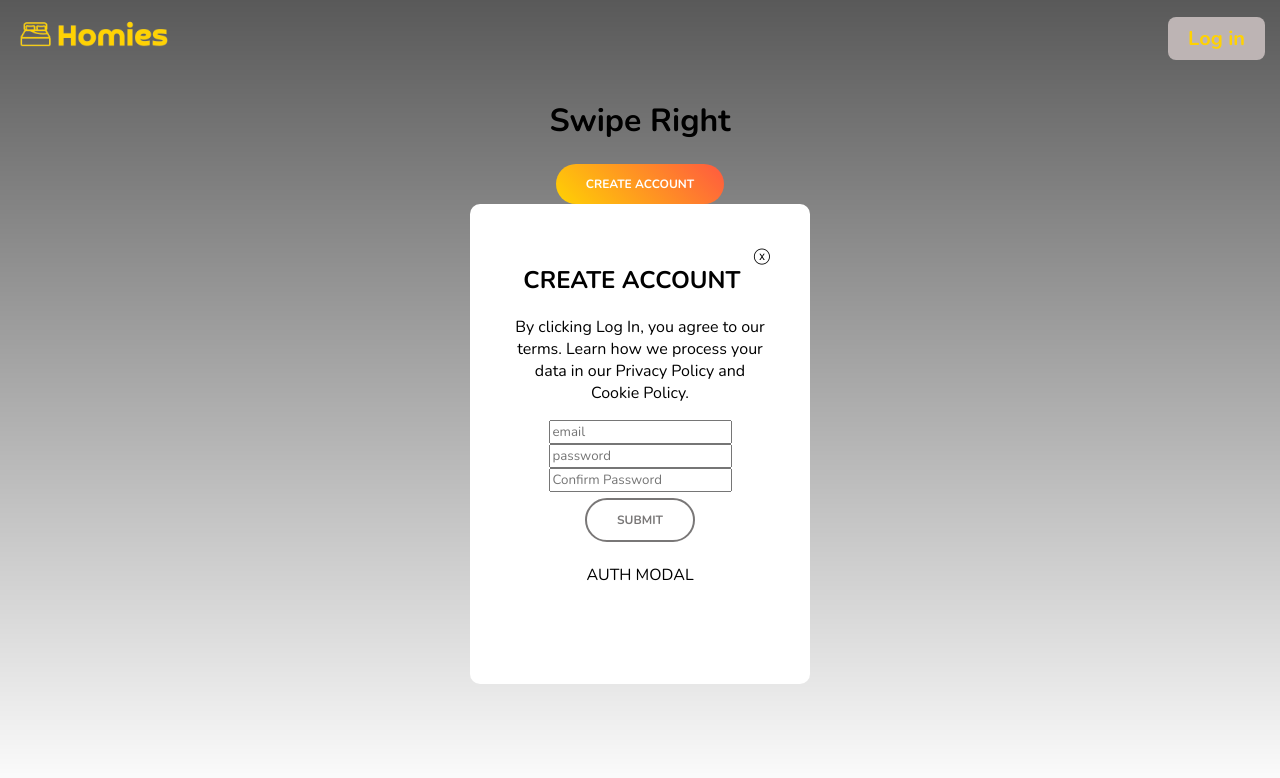
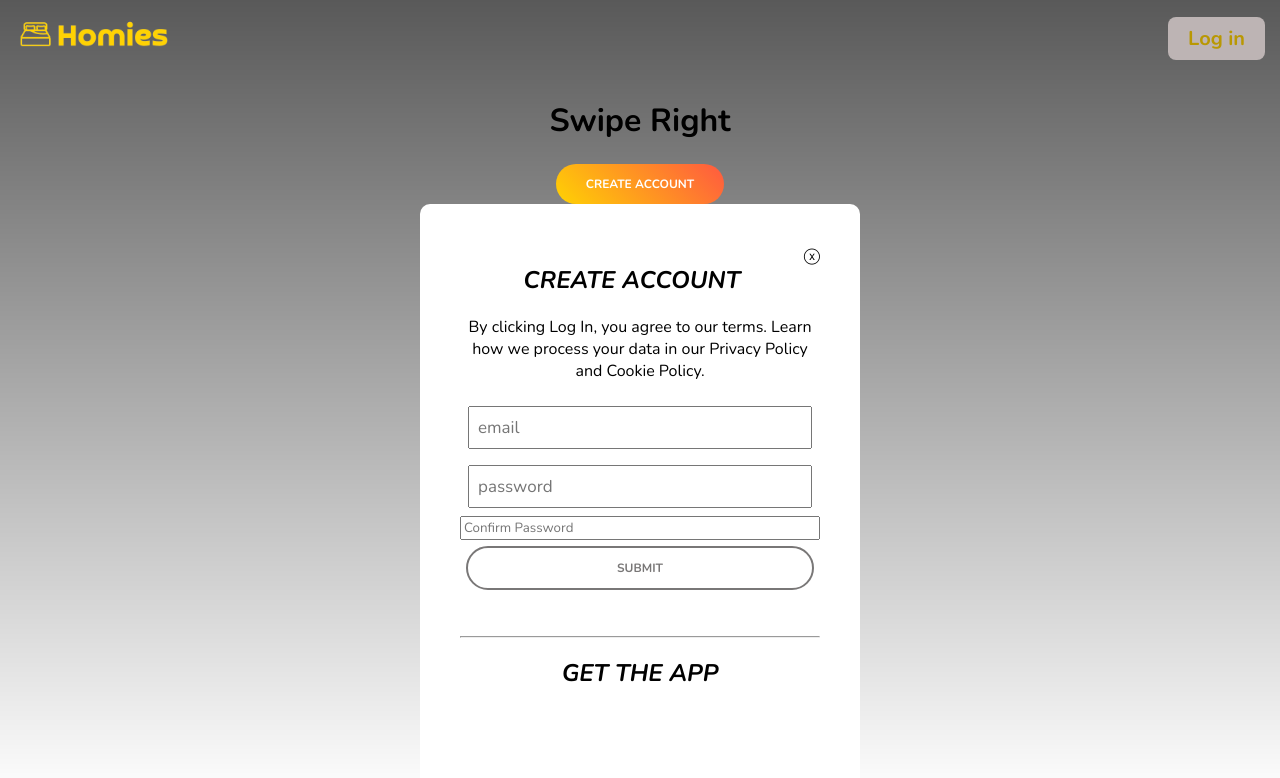
Before and after one commit to somunachima/homies, a React (Create React App) app: page / in a window 1280 px wide. Both pictures are taken after a click on the button "Log in". Shown: the top 778 px of the page. Built offline with nearby package versions, Linux system fonts and the light colour scheme; the HTML template or start-up script is replaced by a standard one.

Commit message:
add error messages for the form

```diff
--- a/src/components/AuthModal.js
+++ b/src/components/AuthModal.js
@@ -9,15 +9,25 @@ const AuthModal = ({ setShowModal }) => {
 
   console.log(email, password, confirmPassword)
 
+  const isSignUp = true
+
   const handleClick = () => {
     setShowModal(false)
   }
 
   const handleSubmit = (e) => {
       e.preventDefault()
+      try {
+        if( isSignUp && ( password !== confirmPassword )) {
+            setError("Passwords need to match!")
+        }
+        console.log("make a post request to our database")
+
+      } catch (error) {
+          console.log(error)
+      }
   }
 
-  const isSignUp = true
 
   return (
       <div className="auth-modal">
@@ -56,8 +66,9 @@ const AuthModal = ({ setShowModal }) => {
           <p>{error}</p>
 
         </form>
+        <hr/>
+        <h2>GET THE APP</h2>
 
-        AUTH MODAL
       </div>
   )
 }
--- a/src/index.css
+++ b/src/index.css
@@ -11,6 +11,10 @@ html, body {
 
 body {
   text-align: center;
+}
+
+h2 {
+  font-style: italic;
 }
 
 /* home */
@@ -90,7 +94,7 @@ nav .nav-btn:hover {
 }
 
 nav .nav-btn:disabled {
-  color: rgb(255, 210, 3);
+  color: rgb(185, 152, 3);
   background-color: rgb(189, 180, 180);
 }
 
@@ -112,8 +116,8 @@ nav .logo-area .logo {
   /* right: 510px; */
   margin-left: auto;
   margin-right: auto;
-  max-width: 260px;
-  height: 400px;
+  max-width: 360px;
+  height: 600px;
   background-color: rgb(255, 255, 255);
   border-radius: 10px;
   padding: 40px;
@@ -122,3 +126,15 @@ nav .logo-area .logo {
 .auth-modal .close-icon {
   float: right;
 }
+
+.auth-modal form {
+  display: flex;
+  flex-direction: column;
+}
+
+.auth-modal input[type=password],
+.auth-modal input[type=email] {
+  padding: 8px;
+  margin: 8px;
+  font-size: 17px;
+}
```
